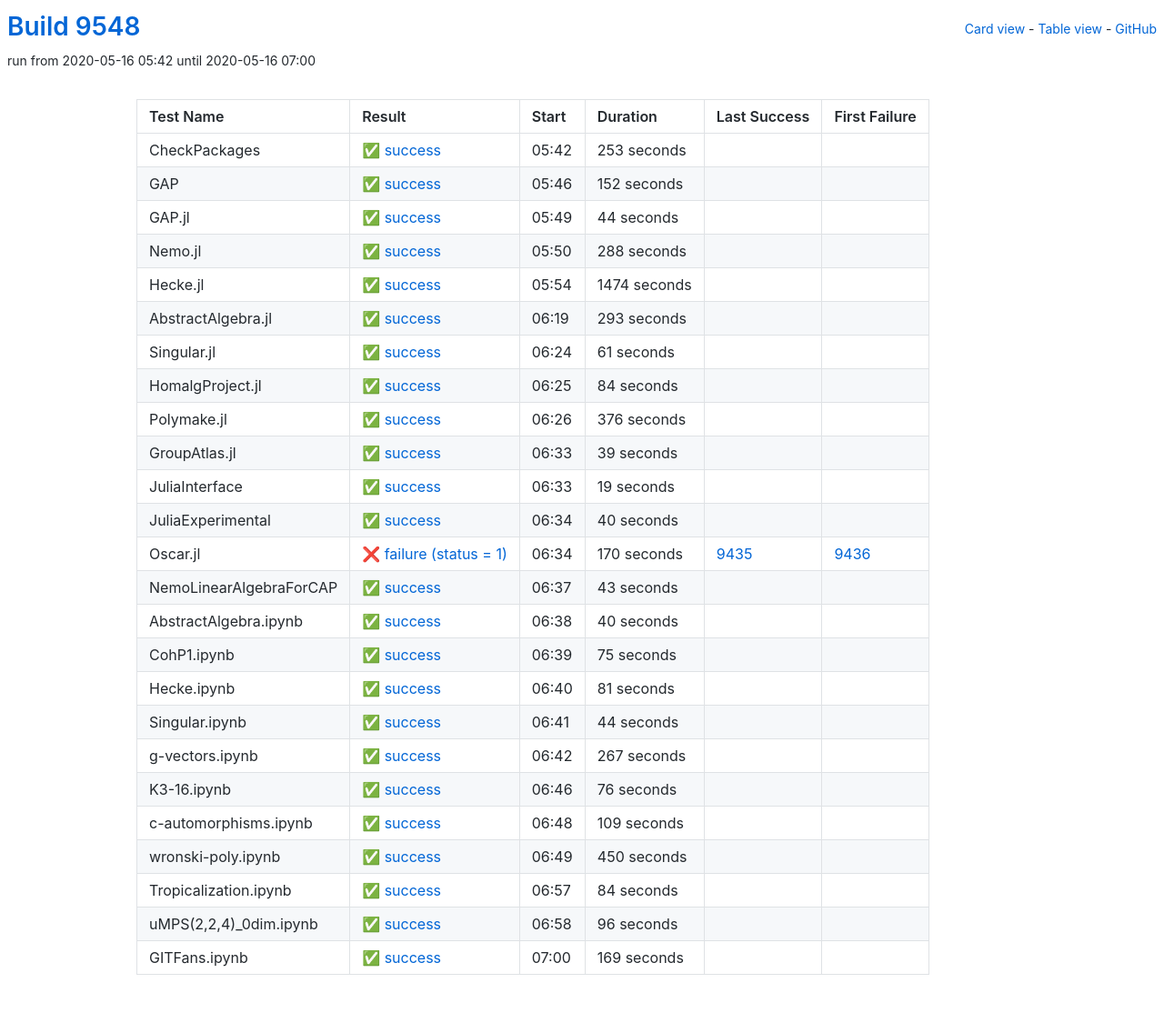
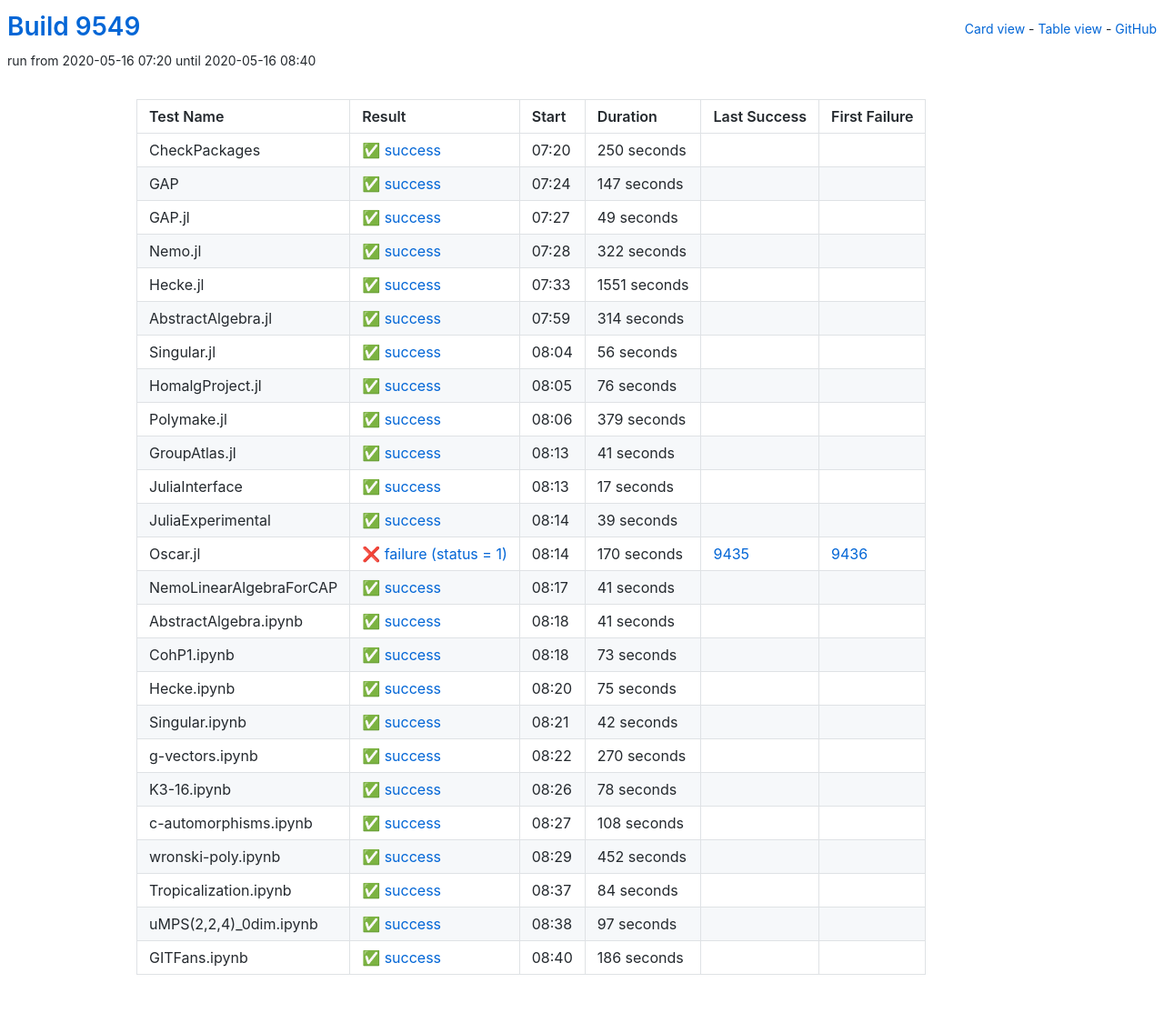
Before and after one commit to oscar-system/oscar-ci-status, a Jekyll site: the page built from table.html, in a window 1280 px wide. Shown: the whole page at 91% size. Built offline with Jekyll 4.4.1, drawn with Linux system fonts in a browser that asks for light colours.

Commit message:
Build 9549

```diff
--- a/_data/ci.yml
+++ b/_data/ci.yml
@@ -1,149 +1,149 @@
-build: 9548
-build_url: https://oscarci.mathematik.uni-kl.de/job/oscar/9548/
+build: 9549
+build_url: https://oscarci.mathematik.uni-kl.de/job/oscar/9549/
 job: oscar
 tests:
-- duration: 253
+- duration: 250
   exitcode: 0
   first_failure: false
   first_failure_url: null
   id: checkpackages
   last_success: false
   last_success_url: null
-  log: https://oscarci.mathematik.uni-kl.de/job/oscar/9548/artifact/logs/build-9548/CheckPackages.log
+  log: https://oscarci.mathematik.uni-kl.de/job/oscar/9549/artifact/logs/build-9549/CheckPackages.log
   name: CheckPackages
-  start: 2020-05-16 05:42
+  start: 2020-05-16 07:20
   status: success
   success: true
-- duration: 152
+- duration: 147
   exitcode: 0
   first_failure: false
   first_failure_url: null
   id: gap
   last_success: false
   last_success_url: null
-  log: https://oscarci.mathematik.uni-kl.de/job/oscar/9548/artifact/logs/build-9548/GAP.log
+  log: https://oscarci.mathematik.uni-kl.de/job/oscar/9549/artifact/logs/build-9549/GAP.log
   name: GAP
-  start: 2020-05-16 05:46
+  start: 2020-05-16 07:24
   status: success
   success: true
-- duration: 44
+- duration: 49
   exitcode: 0
   first_failure: false
   first_failure_url: null
   id: gap-jl
   last_success: false
   last_success_url: null
-  log: https://oscarci.mathematik.uni-kl.de/job/oscar/9548/artifact/logs/build-9548/GAP.jl.log
+  log: https://oscarci.mathematik.uni-kl.de/job/oscar/9549/artifact/logs/build-9549/GAP.jl.log
   name: GAP.jl
-  start: 2020-05-16 05:49
+  start: 2020-05-16 07:27
   status: success
   success: true
-- duration: 288
+- duration: 322
   exitcode: 0
   first_failure: false
   first_failure_url: null
   id: nemo-jl
   last_success: false
   last_success_url: null
-  log: https://oscarci.mathematik.uni-kl.de/job/oscar/9548/artifact/logs/build-9548/Nemo.jl.log
+  log: https://oscarci.mathematik.uni-kl.de/job/oscar/9549/artifact/logs/build-9549/Nemo.jl.log
   name: Nemo.jl
-  start: 2020-05-16 05:50
+  start: 2020-05-16 07:28
   status: success
   success: true
-- duration: 1474
+- duration: 1551
   exitcode: 0
   first_failure: false
   first_failure_url: null
   id: hecke-jl
   last_success: false
   last_success_url: null
-  log: https://oscarci.mathematik.uni-kl.de/job/oscar/9548/artifact/logs/build-9548/Hecke.jl.log
+  log: https://oscarci.mathematik.uni-kl.de/job/oscar/9549/artifact/logs/build-9549/Hecke.jl.log
   name: Hecke.jl
-  start: 2020-05-16 05:54
+  start: 2020-05-16 07:33
   status: success
   success: true
-- duration: 293
+- duration: 314
   exitcode: 0
   first_failure: false
   first_failure_url: null
   id: abstractalgebra-jl
   last_success: false
   last_success_url: null
-  log: https://oscarci.mathematik.uni-kl.de/job/oscar/9548/artifact/logs/build-9548/AbstractAlgebra.jl.log
+  log: https://oscarci.mathematik.uni-kl.de/job/oscar/9549/artifact/logs/build-9549/AbstractAlgebra.jl.log
   name: AbstractAlgebra.jl
-  start: 2020-05-16 06:19
+  start: 2020-05-16 07:59
   status: success
   success: true
-- duration: 61
+- duration: 56
   exitcode: 0
   first_failure: false
   first_failure_url: null
   id: singular-jl
   last_success: false
   last_success_url: null
-  log: https://oscarci.mathematik.uni-kl.de/job/oscar/9548/artifact/logs/build-9548/Singular.jl.log
+  log: https://oscarci.mathematik.uni-kl.de/job/oscar/9549/artifact/logs/build-9549/Singular.jl.log
   name: Singular.jl
-  start: 2020-05-16 06:24
+  start: 2020-05-16 08:04
   status: success
   success: true
-- duration: 84
+- duration: 76
   exitcode: 0
   first_failure: false
   first_failure_url: null
   id: homalgproject-jl
   last_success: false
   last_success_url: null
-  log: https://oscarci.mathematik.uni-kl.de/job/oscar/9548/artifact/logs/build-9548/HomalgProject.jl.log
+  log: https://oscarci.mathematik.uni-kl.de/job/oscar/9549/artifact/logs/build-9549/HomalgProject.jl.log
   name: HomalgProject.jl
-  start: 2020-05-16 06:25
+  start: 2020-05-16 08:05
   status: success
   success: true
-- duration: 376
+- duration: 379
   exitcode: 0
   first_failure: false
   first_failure_url: null
   id: polymake-jl
   last_success: false
   last_success_url: null
-  log: https://oscarci.mathematik.uni-kl.de/job/oscar/9548/artifact/logs/build-9548/Polymake.jl.log
+  log: https://oscarci.mathematik.uni-kl.de/job/oscar/9549/artifact/logs/build-9549/Polymake.jl.log
   name: Polymake.jl
-  start: 2020-05-16 06:26
+  start: 2020-05-16 08:06
+  status: success
+  success: true
+- duration: 41
+  exitcode: 0
+  first_failure: false
+  first_failure_url: null
+  id: groupatlas-jl
+  last_success: false
+  last_success_url: null
+  log: https://oscarci.mathematik.uni-kl.de/job/oscar/9549/artifact/logs/build-9549/GroupAtlas.jl.log
+  name: GroupAtlas.jl
+  start: 2020-05-16 08:13
+  status: success
+  success: true
+- duration: 17
+  exitcode: 0
+  first_failure: false
+  first_failure_url: null
+  id: juliainterface
+  last_success: false
+  last_success_url: null
+  log: https://oscarci.mathematik.uni-kl.de/job/oscar/9549/artifact/logs/build-9549/JuliaInterface.log
+  name: JuliaInterface
+  start: 2020-05-16 08:13
   status: success
   success: true
 - duration: 39
   exitcode: 0
   first_failure: false
   first_failure_url: null
-  id: groupatlas-jl
-  last_success: false
-  last_success_url: null
-  log: https://oscarci.mathematik.uni-kl.de/job/oscar/9548/artifact/logs/build-9548/GroupAtlas.jl.log
-  name: GroupAtlas.jl
-  start: 2020-05-16 06:33
-  status: success
-  success: true
-- duration: 19
-  exitcode: 0
-  first_failure: false
-  first_failure_url: null
-  id: juliainterface
-  last_success: false
-  last_success_url: null
-  log: https://oscarci.mathematik.uni-kl.de/job/oscar/9548/artifact/logs/build-9548/JuliaInterface.log
-  name: JuliaInterface
-  start: 2020-05-16 06:33
-  status: success
-  success: true
-- duration: 40
-  exitcode: 0
-  first_failure: false
-  first_failure_url: null
   id: juliaexperimental
   last_success: false
   last_success_url: null
-  log: https://oscarci.mathematik.uni-kl.de/job/oscar/9548/artifact/logs/build-9548/JuliaExperimental.log
+  log: https://oscarci.mathematik.uni-kl.de/job/oscar/9549/artifact/logs/build-9549/JuliaExperimental.log
   name: JuliaExperimental
-  start: 2020-05-16 06:34
+  start: 2020-05-16 08:14
   status: success
   success: true
 - duration: 170
@@ -153,117 +153,117 @@ tests:
   id: oscar-jl
   last_success: 9435
   last_success_url: https://oscarci.mathematik.uni-kl.de/job/oscar/9435/
-  log: https://oscarci.mathematik.uni-kl.de/job/oscar/9548/artifact/logs/build-9548/Oscar.jl.log
+  log: https://oscarci.mathematik.uni-kl.de/job/oscar/9549/artifact/logs/build-9549/Oscar.jl.log
   name: Oscar.jl
-  start: 2020-05-16 06:34
+  start: 2020-05-16 08:14
   status: failure
   success: false
-- duration: 43
+- duration: 41
   exitcode: 0
   first_failure: false
   first_failure_url: null
   id: nemolinearalgebraforcap
   last_success: false
   last_success_url: null
-  log: https://oscarci.mathematik.uni-kl.de/job/oscar/9548/artifact/logs/build-9548/NemoLinearAlgebraForCAP.log
+  log: https://oscarci.mathematik.uni-kl.de/job/oscar/9549/artifact/logs/build-9549/NemoLinearAlgebraForCAP.log
   name: NemoLinearAlgebraForCAP
-  start: 2020-05-16 06:37
+  start: 2020-05-16 08:17
   status: success
   success: true
-- duration: 40
+- duration: 41
   exitcode: 0
   first_failure: false
   first_failure_url: null
   id: abstractalgebra-ipynb
   last_success: false
   last_success_url: null
-  log: https://oscarci.mathematik.uni-kl.de/job/oscar/9548/artifact/logs/build-9548/AbstractAlgebra.ipynb.log
+  log: https://oscarci.mathematik.uni-kl.de/job/oscar/9549/artifact/logs/build-9549/AbstractAlgebra.ipynb.log
   name: AbstractAlgebra.ipynb
-  start: 2020-05-16 06:38
+  start: 2020-05-16 08:18
+  status: success
+  success: true
+- duration: 73
+  exitcode: 0
+  first_failure: false
+  first_failure_url: null
+  id: cohp1-ipynb
+  last_success: false
+  last_success_url: null
+  log: https://oscarci.mathematik.uni-kl.de/job/oscar/9549/artifact/logs/build-9549/CohP1.ipynb.log
+  name: CohP1.ipynb
+  start: 2020-05-16 08:18
   status: success
   success: true
 - duration: 75
   exitcode: 0
   first_failure: false
   first_failure_url: null
-  id: cohp1-ipynb
-  last_success: false
-  last_success_url: null
-  log: https://oscarci.mathematik.uni-kl.de/job/oscar/9548/artifact/logs/build-9548/CohP1.ipynb.log
-  name: CohP1.ipynb
-  start: 2020-05-16 06:39
-  status: success
-  success: true
-- duration: 81
-  exitcode: 0
-  first_failure: false
-  first_failure_url: null
   id: hecke-ipynb
   last_success: false
   last_success_url: null
-  log: https://oscarci.mathematik.uni-kl.de/job/oscar/9548/artifact/logs/build-9548/Hecke.ipynb.log
+  log: https://oscarci.mathematik.uni-kl.de/job/oscar/9549/artifact/logs/build-9549/Hecke.ipynb.log
   name: Hecke.ipynb
-  start: 2020-05-16 06:40
+  start: 2020-05-16 08:20
   status: success
   success: true
-- duration: 44
+- duration: 42
   exitcode: 0
   first_failure: false
   first_failure_url: null
   id: singular-ipynb
   last_success: false
   last_success_url: null
-  log: https://oscarci.mathematik.uni-kl.de/job/oscar/9548/artifact/logs/build-9548/Singular.ipynb.log
+  log: https://oscarci.mathematik.uni-kl.de/job/oscar/9549/artifact/logs/build-9549/Singular.ipynb.log
   name: Singular.ipynb
-  start: 2020-05-16 06:41
+  start: 2020-05-16 08:21
   status: success
   success: true
-- duration: 267
+- duration: 270
   exitcode: 0
   first_failure: false
   first_failure_url: null
   id: g-vectors-ipynb
   last_success: false
   last_success_url: null
-  log: https://oscarci.mathematik.uni-kl.de/job/oscar/9548/artifact/logs/build-9548/g-vectors.ipynb.log
+  log: https://oscarci.mathematik.uni-kl.de/job/oscar/9549/artifact/logs/build-9549/g-vectors.ipynb.log
   name: g-vectors.ipynb
-  start: 2020-05-16 06:42
+  start: 2020-05-16 08:22
   status: success
   success: true
-- duration: 76
+- duration: 78
   exitcode: 0
   first_failure: false
   first_failure_url: null
   id: k3-16-ipynb
   last_success: false
   last_success_url: null
-  log: https://oscarci.mathematik.uni-kl.de/job/oscar/9548/artifact/logs/build-9548/K3-16.ipynb.log
+  log: https://oscarci.mathematik.uni-kl.de/job/oscar/9549/artifact/logs/build-9549/K3-16.ipynb.log
   name: K3-16.ipynb
-  start: 2020-05-16 06:46
+  start: 2020-05-16 08:26
   status: success
   success: true
-- duration: 109
+- duration: 108
   exitcode: 0
   first_failure: false
   first_failure_url: null
   id: c-automorphisms-ipynb
   last_success: false
   last_success_url: null
-  log: https://oscarci.mathematik.uni-kl.de/job/oscar/9548/artifact/logs/build-9548/c-automorphisms.ipynb.log
+  log: https://oscarci.mathematik.uni-kl.de/job/oscar/9549/artifact/logs/build-9549/c-automorphisms.ipynb.log
   name: c-automorphisms.ipynb
-  start: 2020-05-16 06:48
+  start: 2020-05-16 08:27
   status: success
   success: true
-- duration: 450
+- duration: 452
   exitcode: 0
   first_failure: false
   first_failure_url: null
   id: wronski-poly-ipynb
   last_success: false
   last_success_url: null
-  log: https://oscarci.mathematik.uni-kl.de/job/oscar/9548/artifact/logs/build-9548/wronski-poly.ipynb.log
+  log: https://oscarci.mathematik.uni-kl.de/job/oscar/9549/artifact/logs/build-9549/wronski-poly.ipynb.log
   name: wronski-poly.ipynb
-  start: 2020-05-16 06:49
+  start: 2020-05-16 08:29
   status: success
   success: true
 - duration: 84
@@ -273,32 +273,32 @@ tests:
   id: tropicalization-ipynb
   last_success: false
   last_success_url: null
-  log: https://oscarci.mathematik.uni-kl.de/job/oscar/9548/artifact/logs/build-9548/Tropicalization.ipynb.log
+  log: https://oscarci.mathematik.uni-kl.de/job/oscar/9549/artifact/logs/build-9549/Tropicalization.ipynb.log
   name: Tropicalization.ipynb
-  start: 2020-05-16 06:57
+  start: 2020-05-16 08:37
   status: success
   success: true
-- duration: 96
+- duration: 97
   exitcode: 0
   first_failure: false
   first_failure_url: null
   id: umps-2-2-4-0dim-ipynb
   last_success: false
   last_success_url: null
-  log: https://oscarci.mathematik.uni-kl.de/job/oscar/9548/artifact/logs/build-9548/uMPS-2-2-4-_0dim.ipynb.log
+  log: https://oscarci.mathematik.uni-kl.de/job/oscar/9549/artifact/logs/build-9549/uMPS-2-2-4-_0dim.ipynb.log
   name: uMPS(2,2,4)_0dim.ipynb
-  start: 2020-05-16 06:58
+  start: 2020-05-16 08:38
   status: success
   success: true
-- duration: 169
+- duration: 186
   exitcode: 0
   first_failure: false
   first_failure_url: null
   id: gitfans-ipynb
   last_success: false
   last_success_url: null
-  log: https://oscarci.mathematik.uni-kl.de/job/oscar/9548/artifact/logs/build-9548/GITFans.ipynb.log
+  log: https://oscarci.mathematik.uni-kl.de/job/oscar/9549/artifact/logs/build-9549/GITFans.ipynb.log
   name: GITFans.ipynb
-  start: 2020-05-16 07:00
+  start: 2020-05-16 08:40
   status: success
   success: true
```
Also changed, not shown: README.md.
